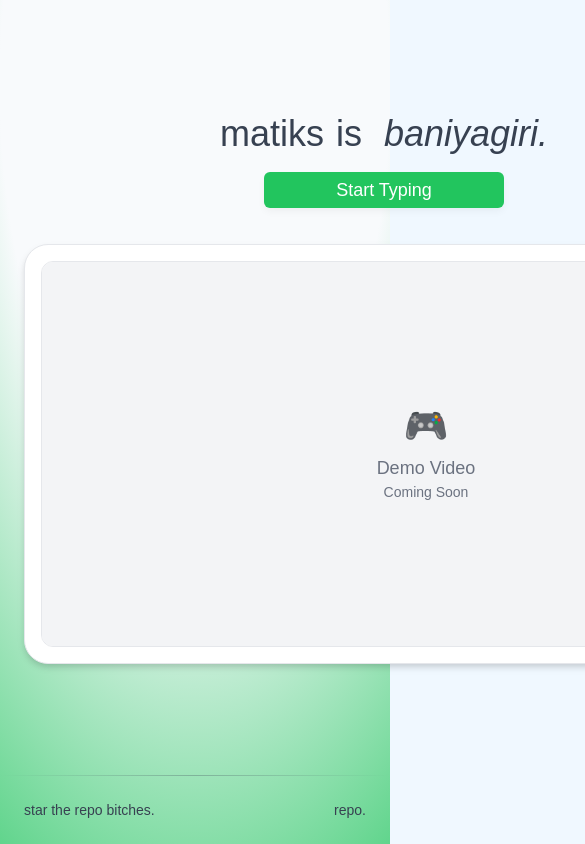
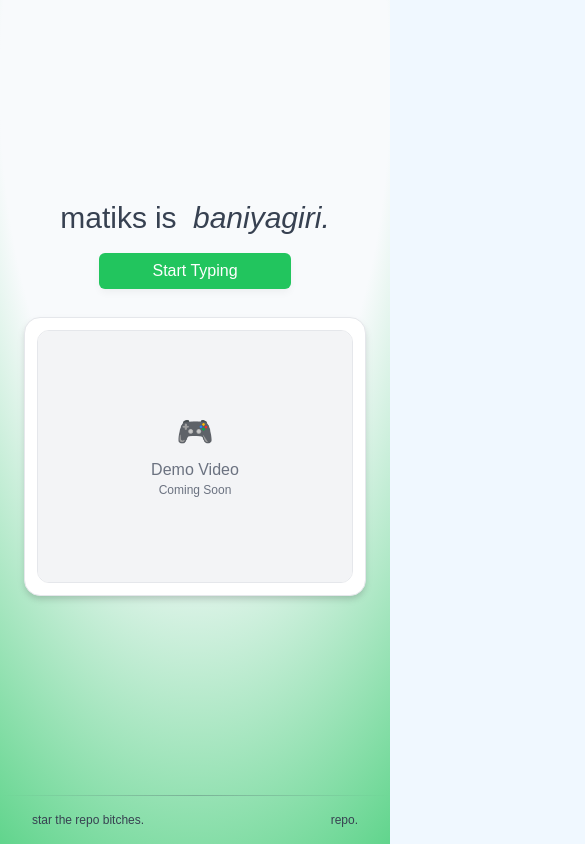
Before and after one commit to romeirofernandes/typiks, a React (Vite) app in the folder frontend/: page / in a window 390 px wide. Shown: the top 844 px of the page, 585 px wide, since content can reach past the window. Built offline with nearby package versions, Linux system fonts and the light colour scheme; no server answers.

Commit message:
landing responsive

```diff
--- a/frontend/src/pages/Landing.jsx
+++ b/frontend/src/pages/Landing.jsx
@@ -10,10 +10,10 @@ const Landing = () => {
     <div className="relative min-h-screen flex flex-col">
       <div className="absolute inset-0 -z-50 h-full w-full bg-white [background:radial-gradient(125%_125%_at_50%_10%,#f8fafc_40%,#22c55e_100%)] dark:[background:radial-gradient(125%_125%_at_50%_10%,#1e293b_40%,#16a34a_100%)]"></div>
 
-      <div className="relative mx-auto flex max-w-3xl flex-col items-center justify-center flex-1 px-6">
-        <div className="w-full flex flex-col justify-center items-center space-y-4">
+      <div className="relative mx-auto flex w-full sm:max-w-3xl flex-col items-center justify-center flex-1 px-6 sm:px-6">
+        <div className="w-full flex flex-col justify-center items-center space-y-4 sm:space-y-4">
           {/* Hero Title */}
-          <h1 className="relative z-10 text-center text-4xl font-medium text-foreground md:text-5xl lg:text-6xl leading-tight">
+          <h1 className="relative z-10 text-center text-3xl sm:text-4xl font-medium text-foreground md:text-5xl lg:text-6xl leading-tight">
             {"matiks is".split(" ").map((word, index) => (
               <motion.span
                 key={index}
@@ -24,7 +24,7 @@ const Landing = () => {
                   delay: index * 0.1,
                   ease: "easeInOut",
                 }}
-                className="mr-3 inline-block"
+                className="mr-2 sm:mr-3 inline-block"
               >
                 {word}
               </motion.span>
@@ -48,11 +48,11 @@ const Landing = () => {
             initial={{ opacity: 0 }}
             animate={{ opacity: 1 }}
             transition={{ duration: 0.3, delay: 0.8 }}
-            className="relative z-10 pb-5"
+            className="relative z-10 pb-3 sm:pb-5"
           >
             <Button
               onClick={() => navigate("/signup")}
-              className="w-60 transform bg-primary text-primary-foreground hover:bg-primary/90 px-8 py-4 text-lg font-medium transition-all duration-300 hover:-translate-y-0.5 hover:shadow-lg"
+              className="w-48 sm:w-60 transform bg-primary text-primary-foreground hover:bg-primary/90 px-6 sm:px-8 py-3 sm:py-4 text-base sm:text-lg font-medium transition-all duration-300 hover:-translate-y-0.5 hover:shadow-lg"
             >
               Start Typing
             </Button>
@@ -63,15 +63,15 @@ const Landing = () => {
             initial={{ opacity: 0, y: 10 }}
             animate={{ opacity: 1, y: 0 }}
             transition={{ duration: 0.3, delay: 1 }}
-            className="relative z-10 w-full rounded-3xl border border-border bg-card p-4 shadow-lg"
+            className="relative z-10 w-full rounded-2xl sm:rounded-3xl border border-border bg-card p-3 sm:p-4 shadow-lg"
           >
             <div className="w-full overflow-hidden rounded-xl border border-border bg-muted/50">
               {/* Placeholder for demo video */}
-              <div className="aspect-[18/9] h-auto w-3xl flex items-center justify-center bg-muted text-muted-foreground">
+              <div className="aspect-[5/4] sm:aspect-[18/9] h-auto w-full sm:w-3xl flex items-center justify-center bg-muted text-muted-foreground">
                 <div className="text-center">
-                  <div className="text-4xl mb-2">🎮</div>
-                  <p className="text-lg font-medium">Demo Video</p>
-                  <p className="text-sm">Coming Soon</p>
+                  <div className="text-3xl sm:text-4xl mb-2">🎮</div>
+                  <p className="text-base sm:text-lg font-medium">Demo Video</p>
+                  <p className="text-xs sm:text-sm">Coming Soon</p>
                 </div>
               </div>
             </div>
@@ -91,8 +91,8 @@ const Footer = () => {
       {/* Gradient line divider */}
       <div className="h-px max-w-3xl mx-auto bg-gradient-to-r from-transparent via-foreground/30 to-transparent"></div>
 
-      <div className="mx-auto max-w-3xl px-6 py-6">
-        <div className="flex items-center justify-between text-sm">
+      <div className="mx-auto max-w-3xl px-4 sm:px-6 py-4 sm:py-6">
+        <div className="flex flex-row px-4 items-center justify-between gap-2 sm:gap-0 text-xs sm:text-sm">
           <span className="text-foreground">star the repo bitches.</span>
           <a
             href="https://github.com/romeirofernandes/typiks"
```
